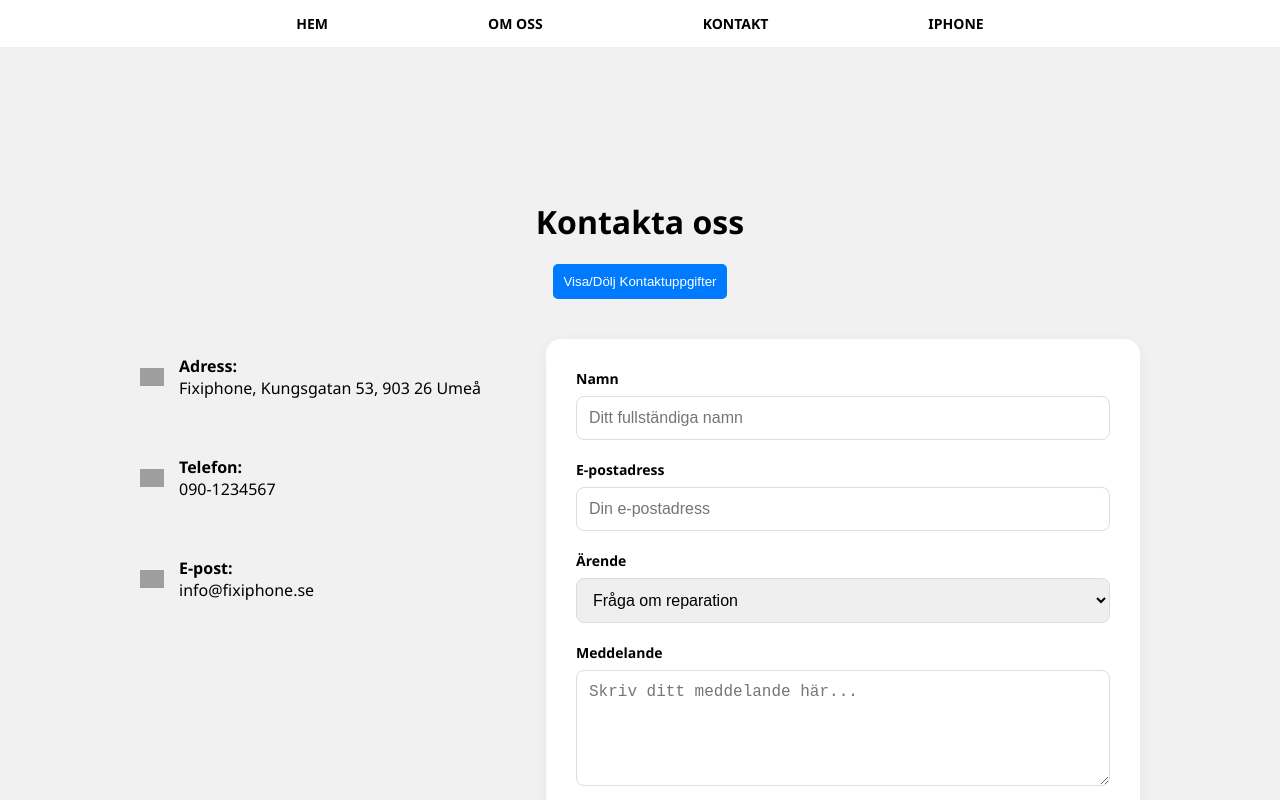
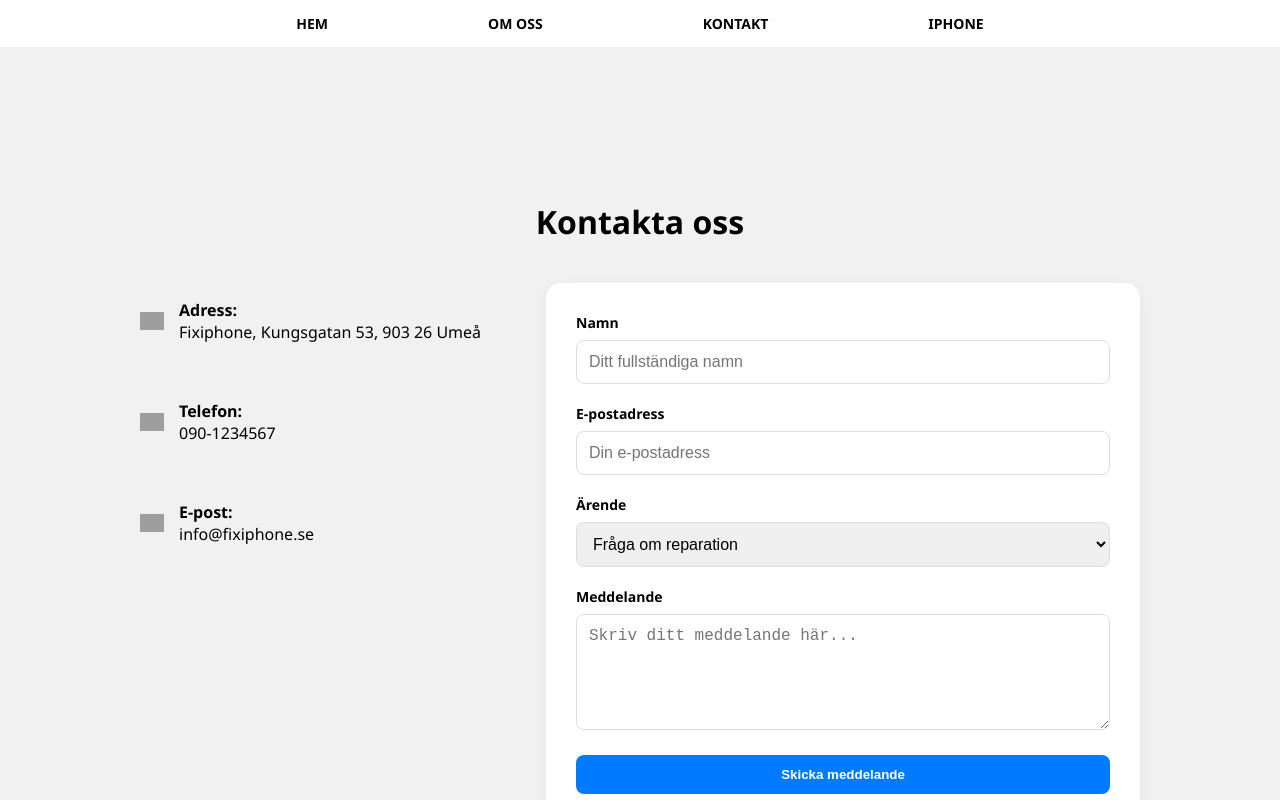
Before and after one commit to Samuel031024/react_lab, a React (Vite) app: page /kontakt in a window 1280 px wide. Shown: the top 800 px of the page. Built offline with nearby package versions, Linux system fonts and the light colour scheme; grey boxes are pictures that could not be loaded.

Commit message:
Test å¨att göra knapp

```diff
--- a/src/pages/Contact.jsx
+++ b/src/pages/Contact.jsx
@@ -2,12 +2,7 @@ export default function Contact() {
   return (
     <main>
       <h1>Kontakta oss</h1>
-      <button
-        id="toggle-info-btn"
-        style={{ marginBotton: '20px', padding: '10px', background: '#007bff', color: 'white', border: 'none', borderRadius: '5px', cursor: 'pointer' }}
-      >
-        Visa/Dölj Kontaktuppgifter
-      </button>
+
 
       <div className="contact-container">
         <div className="contact-info">
--- a/src/pages/Home.jsx
+++ b/src/pages/Home.jsx
@@ -1,9 +1,14 @@
 import { Link } from 'react-router-dom';
-export default function App() {
+import { useState } from 'react';
+export default function Home() {
+	const [open, setOpen] = useState(false);
   return (
     <div>
+	<button onClick={() => setOpen(!open)}>
+		{open ? 'stäng' : 'öppna'}
+		</button>
+		{open && <div className="knapp"></div>}
       <main>
-        <button type="button">Klicka här</button>
         <h1>Välj tillverkare</h1>
 
         <div className="image-row">
```
